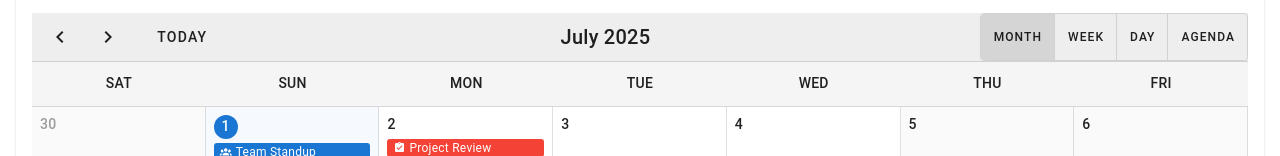
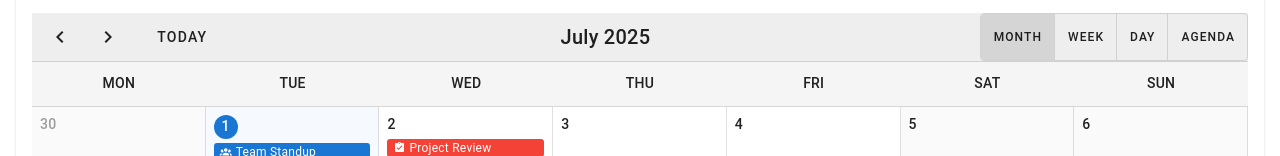
Before and after one commit to JannesStroehlein/Vue3-Calendar-Component, a Vue app: page / in a window 1280 px wide. Shown: the part 263-419 px from the top of the page. Built offline with nearby package versions, Linux system fonts and the light colour scheme.

Commit message:
fix: always use correct weekday names in month view fix: Vuetify Upgrade warning in demo app

```diff
--- a/src/demo/App.vue
+++ b/src/demo/App.vue
@@ -196,7 +196,7 @@
   )
 
   const toggleTheme = () => {
-    theme.global.name.value = theme.global.current.value.dark ? 'light' : 'dark'
+    theme.change(theme.global.current.value.dark ? 'light' : 'dark')
   }
 
   // Watch for locale changes
--- a/src/plugin/components/views/MonthView.vue
+++ b/src/plugin/components/views/MonthView.vue
@@ -1,8 +1,8 @@
 <template>
   <div class="month-view">
     <div class="month-header">
-      <div v-for="day in weekDayNames" :key="day" class="month-header-day">
-        {{ day }}
+      <div v-for="day in weekDays" :key="`days-col-header-${day.format('YYYY-MM-DD')}`" class="month-header-day">
+        {{ createLocalizedDayjs(day).format('ddd') }}
       </div>
     </div>
 
@@ -68,10 +68,10 @@
     getEventColor,
     getEventTextColor,
     getMonthWeeks,
+    getWeekDays,
     isToday,
     isWeekend,
     getEventsForDay as utilGetEventsForDay,
-    weekdayToNumber,
   } from '@/plugin/utils'
   import type { Dayjs } from 'dayjs'
   import { computed } from 'vue'
@@ -96,19 +96,8 @@
     } as EventDropData)
   })
 
-  const weekDayNames = computed(() => {
-    const localizedCurrentDate = createLocalizedDayjs(props.currentDate)
-
-    // Start of the week based on the configured first day
-    const firstDay = localizedCurrentDate
-      // dayjs uses 0-6 for Sunday-Saturday and this is locale independent
-      .add(localizedCurrentDate.get('day'), 'day')
-      .add(weekdayToNumber(props.config.firstDayOfWeek!) + 1, 'day')
-    const days: string[] = []
-    for (let i = 0; i < 7; i++) {
-      days.push(createLocalizedDayjs(firstDay.add(i, 'day')).format('ddd'))
-    }
-    return days
+  const weekDays = computed(() => {
+    return getWeekDays(props.currentDate, props.config.firstDayOfWeek)
   })
 
   const monthWeeks = computed(() => {
```
